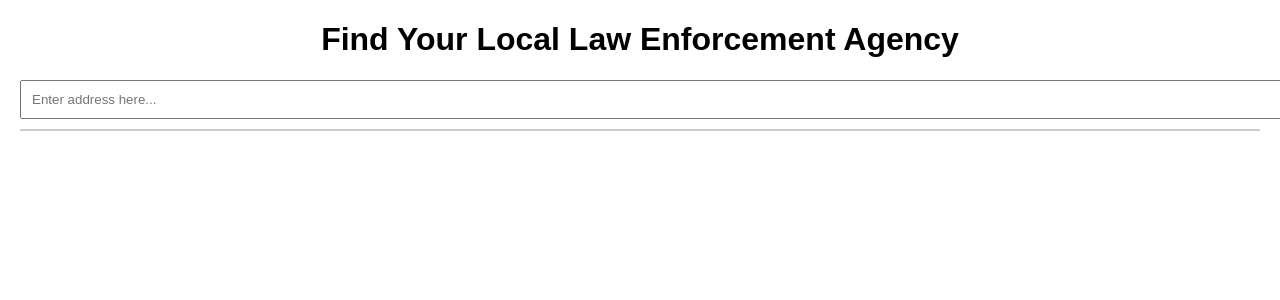
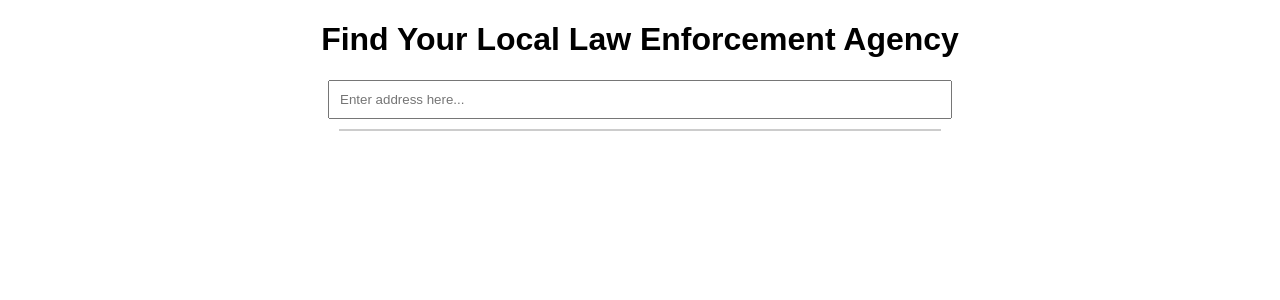
Before and after one commit to space-cop/JurisdictionAppWeb, a Flask app: page / in a window 1280 px wide. Shown: the top 300 px of the page. Run offline with Flask 3, Linux system fonts and the light colour scheme; parts of the project's set-up code (start-up, migrations or seed data) failed here and were passed over.

Commit message:
Updated search bar

```diff
--- a/templates/index.html
+++ b/templates/index.html
@@ -14,8 +14,10 @@
         }
         #query {
             width: 100%;
+            max-width: 600px; /* Limit the maximum width of the search bar */
             padding: 10px;
-            margin-bottom: 10px;
+            margin: 0 auto 10px; /* Center-align the search bar */
+            display: block; /* Ensures proper alignment */
         }
         #suggestions {
             list-style-type: none;
@@ -24,6 +26,8 @@
             border: 1px solid #ccc;
             max-height: 150px;
             overflow-y: auto;
+            max-width: 600px; /* Ensure suggestions fit within the page */
+            margin: 0 auto; /* Center suggestions under the search bar */
         }
         #suggestions li {
             padding: 10px;
@@ -37,6 +41,8 @@
             border: 1px solid #ccc;
             padding: 10px;
             background-color: #f9f9f9;
+            max-width: 600px; /* Align results with the search bar */
+            margin: 0 auto; /* Center-align results */
         }
     </style>
 </head>
```
